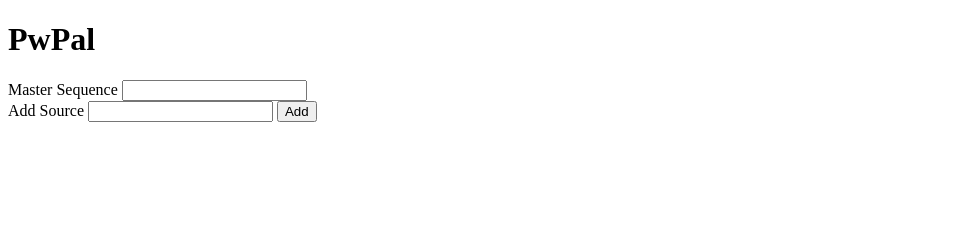
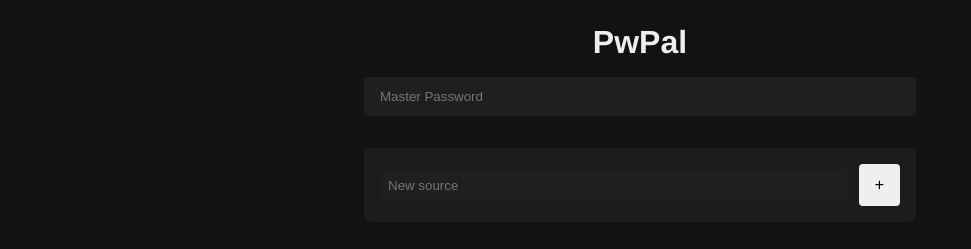
Before and after one commit to miguelrcborges/PwPal, a plain HTML site: page index.html in a window 1280 px wide. Shown: the whole page, without its empty margins (0-971 px from the left). Drawn offline with Linux system fonts and the light colour scheme.

Commit message:
better ui and working with local storage

```diff
--- a/global.css
+++ b/global.css
@@ -0,0 +1,147 @@
+* {
+  box-sizing: border-box;
+  margin: 0;
+  padding: 0;
+}
+
+html, body {
+  font-family: "Helvetica Neue", Arial, sans-serif;
+  background-color: #121212;
+  color: #ffffff;
+  height: 100%;
+  margin: 0;
+  padding: 0;
+}
+
+body {
+  display: flex;
+  flex-direction: column;
+  align-items: center;
+}
+
+main {
+  width: 100%;
+  max-width: 600px;
+  padding: 1.5rem;
+}
+
+h1 {
+  font-size: 2rem;
+  margin-bottom: 1rem;
+  color: #eeeeee;
+  text-align: center;
+}
+
+.main-actions-container {
+  display: flex;
+  flex-wrap: wrap;
+  gap: 1rem;
+  align-items: center;
+  justify-content: center;
+  margin-bottom: 2rem;
+}
+
+#master-password {
+  flex: 1;
+  min-width: 200px;
+  border: none;
+  border-radius: 4px;
+  outline: none;
+  padding: 0.75rem 1rem;
+  background-color: #1f1f1f;
+  color: #ffffff;
+}
+
+button {
+  border: none;
+  padding: 0.75rem 1rem;
+  cursor: pointer;
+  font-size: 1rem;
+  border-radius: 4px;
+  transition: background-color 0.3s ease, opacity 0.3s ease;
+}
+button:hover {
+  opacity: 0.9;
+}
+button:active {
+  opacity: 0.75;
+}
+button.primary {
+  background-color: #5f80f4;
+  color: #ffffff;
+}
+
+button.delete {
+  background-color: #d04444;
+  color: #ffffff;
+}
+
+#sources-container {
+  display: flex;
+  flex-direction: column;
+  gap: 1rem;
+}
+
+.password-source {
+  display: flex;
+  align-items: center;
+  background-color: #1c1c1c;
+  padding: 1rem;
+  border-radius: 6px;
+  gap: 0.75rem;
+}
+
+.password-source span {
+  flex: 1;
+  font-weight: 500;
+  overflow: hidden;
+  text-overflow: ellipsis;
+  white-space: nowrap;
+}
+
+.password-source input[type="number"],
+.password-source input[type="text"] {
+  flex: 0 0 100px;
+  background-color: #1f1f1f;
+  border: none;
+  border-radius: 4px;
+  padding: 0.5rem;
+  color: #ffffff;
+  outline: none;
+}
+
+#new-element-input {
+  flex: 1;
+  min-width: 120px;
+}
+
+input:focus {
+  border: 2px solid #5f80f4;
+}
+
+button.delete:hover {
+  background-color: #b63a3a;
+}
+
+button.primary:hover {
+  background-color: #4f6dc8;
+}
+
+.password-source {
+  transition: background-color 0.3s ease;
+}
+  background-color: #1d1d1d;
+}
+
+@media (max-width: 480px) {
+  .password-source {
+    flex-direction: column;
+    align-items: stretch;
+  }
+  .password-source span,
+  .password-source input,
+  .password-source button {
+    width: 100%;
+    margin-bottom: 0.5rem;
+  }
+}
--- a/index.html
+++ b/index.html
@@ -1,5 +1,5 @@
 <!DOCTYPE html>
-<html lang="en"
+<html lang="en">
 <head>
 	<meta charset="UTF-8">
 	<meta http-equiv="X-UA-Compatible" content="IE=edge">
@@ -8,23 +8,13 @@
 	<link rel="stylesheet" href="global.css">
 </head>
 <body>
-	<header>
+	<main>
 		<h1>PwPal</h1>
-	</header>
-	<main>
-		<div class="input-box">
-			<label for="master-sequence">Master Sequence</label>
-			<input id="master-sequence" type="password">
+		<div class="main-actions-container">
+			<input id="master-password" type="password" name="password" placeholder="Master Password">
+			<!--<button class="primary">Export Password List</button>-->
 		</div>
-		<section id="saved-elements">
-		</section>
-		<div class="add-element-row">
-			<div class="input-box">
-				<label for="new-element-input">Add Source</label>
-				<input id="new-element-input" type="text">
-				<button id="new-element-button">Add</button>
-			</div>
+		<div id="sources-container">
 		</div>
-	</main>
 	<script src="main.js"></script>
 </body>
--- a/main.js
+++ b/main.js
@@ -1,45 +1,61 @@
-const master_input = document.querySelector("#master-sequence");
-const new_element_input = document.querySelector("#new-element-input");
-const sources_container = document.querySelector("#saved-elements");
+const master_password = document.querySelector("#master-password");
+const sources_container = document.querySelector("#sources-container");
+const safe_text_element = document.createElement('div');
 const encoder = new TextEncoder();
+const local_storage_sources_location = "pwpal-sources";
 
+const sources = JSON.parse(localStorage.getItem(local_storage_sources_location)) ?? [];
 
-function CreateSourceElement(s) {
-	const container = document.createElement('div');
-	const span = document.createElement('span');
-	span.textContent = s;
-	container.appendChild(span);
-	const passwordCap = document.createElement('input')
-	passwordCap.setAttribute('type', 'number');
-	passwordCap.value = "16";
-	container.appendChild(passwordCap);
-	const deleteButton = document.createElement('button');
-	deleteButton.textContent = "Delete"
-	deleteButton.addEventListener('click', DeleteElement);
-	container.appendChild(deleteButton);
-	const copyButton = document.createElement('button');
-	copyButton.textContent = "Copy Password"
-	copyButton.addEventListener('click', CopyPassword);
-	container.appendChild(copyButton);
-	return container;
+function EscapeString(s) {
+	safe_text_element.textContent = s;
+	return safe_text_element.innerHTML;
+}
+
+function RenderSourcesList() {
+	const sources_html = sources.map((p, i) =>
+		`<div class="password-source">
+			<span>${EscapeString(p[0])}</span>
+			<input type="number" value="${p[1]}" name="password-length" onchange="SetSourcePasswordLen(${i}, parseInt(this.value))">
+			<button onclick="DeleteSource(${i})" class="delete">Delete</button>
+			<button onclick="CopyPassword(${i})" class="primary">Copy</button>
+		</div>`
+	).join('');
+	const add_source =
+		`<div class="password-source">
+			<input id="new-element-input" type="text" placeholder="New source">
+			<button onclick="AddSourceEvent()">+</button>
+		</div>`;
+	sources_container.innerHTML = sources_html + add_source;
 }
 
 
-function DeleteElement(e) {
-	e.target.parentElement.remove();
+function DeleteSource(i) {
+	sources.splice(i, 1);
+	localStorage.setItem(local_storage_sources_location, JSON.stringify(sources));
+	RenderSourcesList();
 }
 
-async function CopyPassword(e) {
-	const source = e.target.parentElement.firstChild.textContent;
-	const salted_pw = master_input.value + source;
+async function CopyPassword(i) {
+	const source = sources[i][0];
+	const pw_len = sources[i][1];
+	const salted_pw = master_password.value + source;
 	const hash = await HashInput(salted_pw);
-	const pw_len_cap = e.target.parentElement.children[1].value - 0;
 	// you need 44.8 base64 into 2^512, considering 22 as center
-	const start = 22 - (pw_len_cap >> 1);
-	const final_pw = hash.slice(start, start + pw_len_cap);
+	const start = 22 - (pw_len >> 1);
+	const final_pw = hash.slice(start, start + pw_len);
 	await navigator.clipboard.writeText(final_pw);
 }
 
+function AddSourceEvent(e) {
+	sources.push([document.querySelector("#new-element-input").value, 16]);
+	localStorage.setItem(local_storage_sources_location, JSON.stringify(sources));
+	RenderSourcesList();
+}
+
+function SetSourcePasswordLen(s_i, l) {
+	sources[s_i][1] = l;
+	localStorage.setItem(local_storage_sources_location, JSON.stringify(sources));
+}
 
 async function HashInput(input) {
 	const data = encoder.encode(input);
@@ -50,8 +66,4 @@ async function HashInput(input) {
 	return password;
 }
 
-
-document.querySelector("#new-element-button").addEventListener('click', () => {
-	sources_container.appendChild(CreateSourceElement(new_element_input.value));
-	new_element_input.value = "";
-});
+RenderSourcesList();
```
